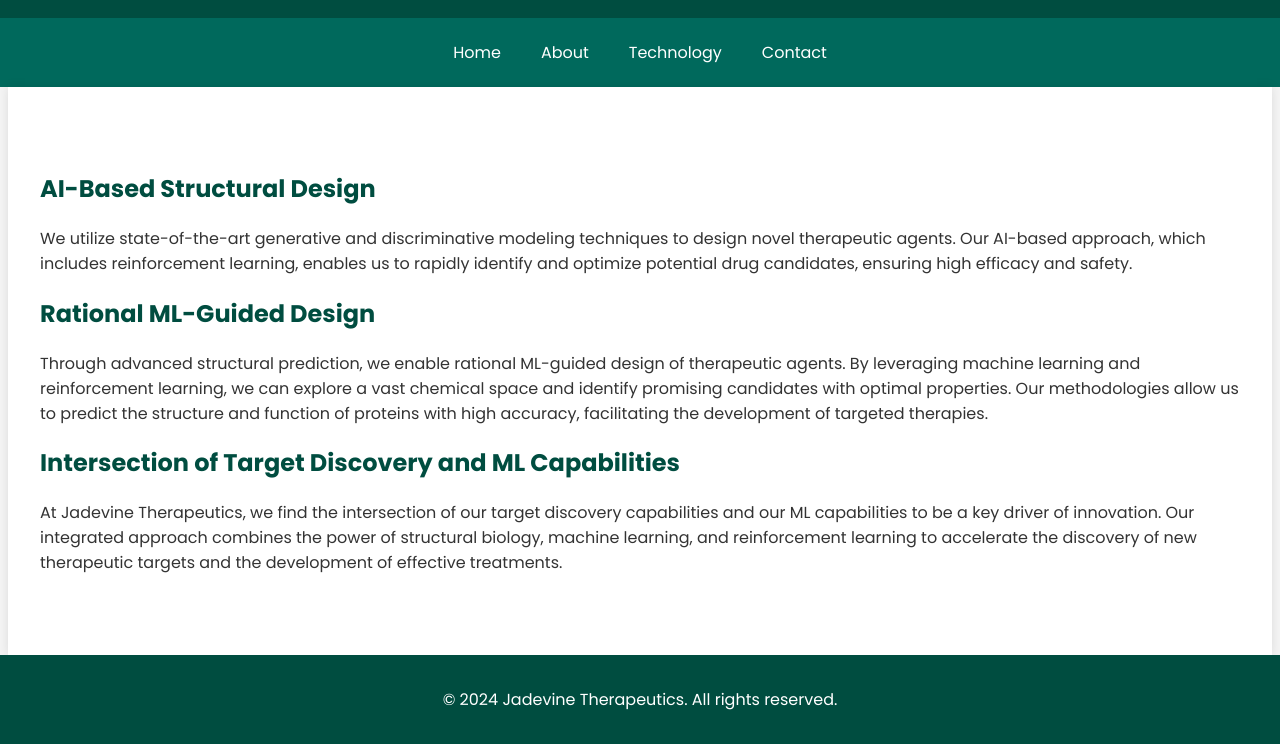
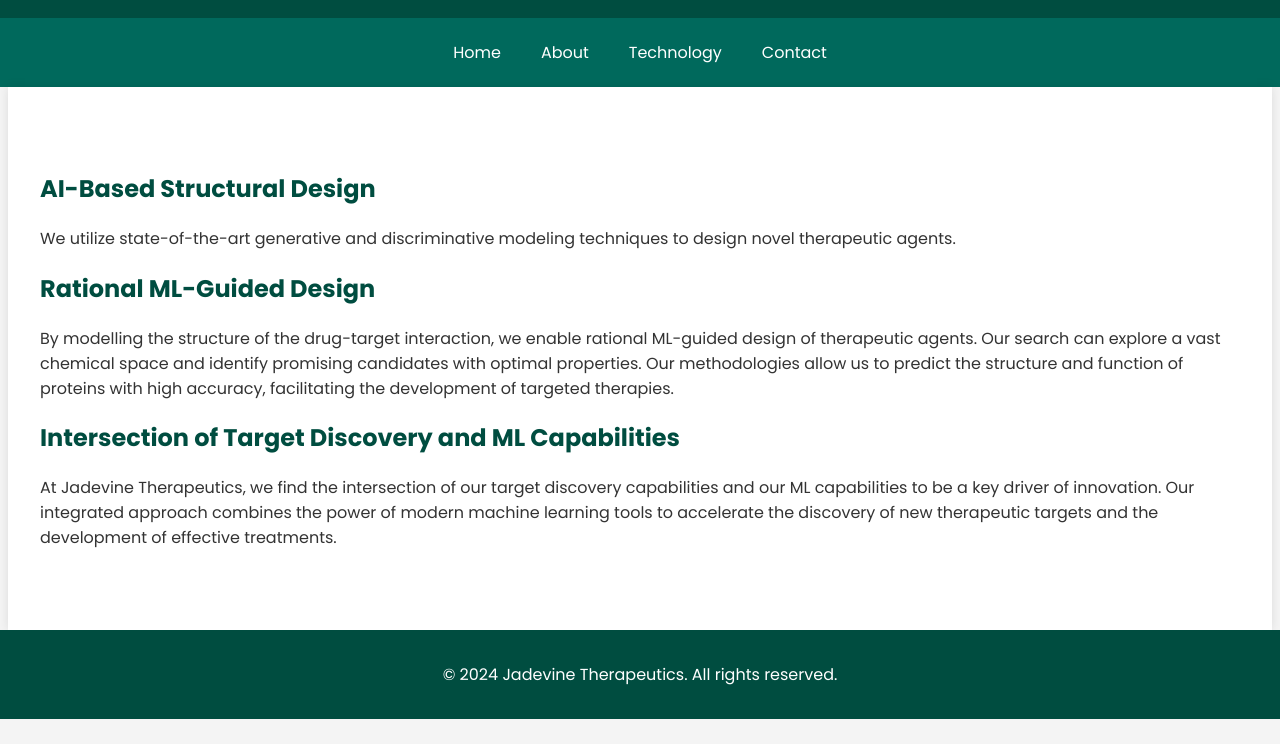
Before and after one commit to jadevinetherapeutics/jadevinetherapeutics.github.io, a plain HTML site: page technology.html in a window 1280 px wide. Shown: the part 105-849 px from the top of the page. After the commit the page ends 824 px from the top, so only its background shows below. Drawn offline with Linux system fonts and the light colour scheme.

Commit message:
Update technology.html

```diff
--- a/technology.html
+++ b/technology.html
@@ -19,11 +19,11 @@
     <div class="container">
         <section class="section">
             <h2>AI-Based Structural Design</h2>
-            <p>We utilize state-of-the-art generative and discriminative modeling techniques to design novel therapeutic agents. Our AI-based approach, which includes reinforcement learning, enables us to rapidly identify and optimize potential drug candidates, ensuring high efficacy and safety.</p>
+            <p>We utilize state-of-the-art generative and discriminative modeling techniques to design novel therapeutic agents.</p>
             <h2>Rational ML-Guided Design</h2>
-            <p>Through advanced structural prediction, we enable rational ML-guided design of therapeutic agents. By leveraging machine learning and reinforcement learning, we can explore a vast chemical space and identify promising candidates with optimal properties. Our methodologies allow us to predict the structure and function of proteins with high accuracy, facilitating the development of targeted therapies.</p>
+            <p>By modelling the structure of the drug-target interaction, we enable rational ML-guided design of therapeutic agents. Our search can explore a vast chemical space and identify promising candidates with optimal properties. Our methodologies allow us to predict the structure and function of proteins with high accuracy, facilitating the development of targeted therapies.</p>
             <h2>Intersection of Target Discovery and ML Capabilities</h2>
-            <p>At Jadevine Therapeutics, we find the intersection of our target discovery capabilities and our ML capabilities to be a key driver of innovation. Our integrated approach combines the power of structural biology, machine learning, and reinforcement learning to accelerate the discovery of new therapeutic targets and the development of effective treatments.</p>
+            <p>At Jadevine Therapeutics, we find the intersection of our target discovery capabilities and our ML capabilities to be a key driver of innovation. Our integrated approach combines the power of modern machine learning tools to accelerate the discovery of new therapeutic targets and the development of effective treatments.</p>
         </section>
     </div>
     <footer>
```
